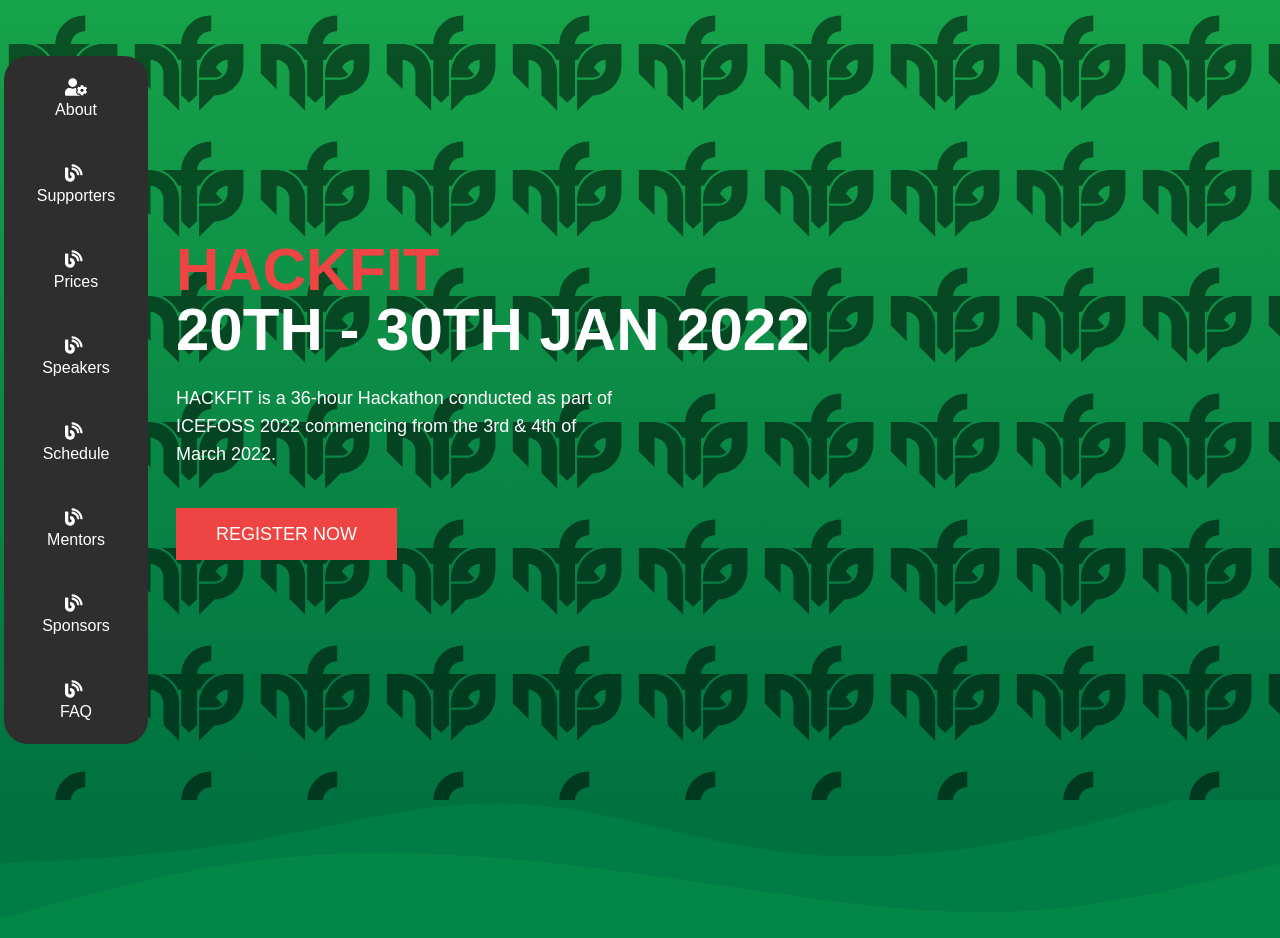
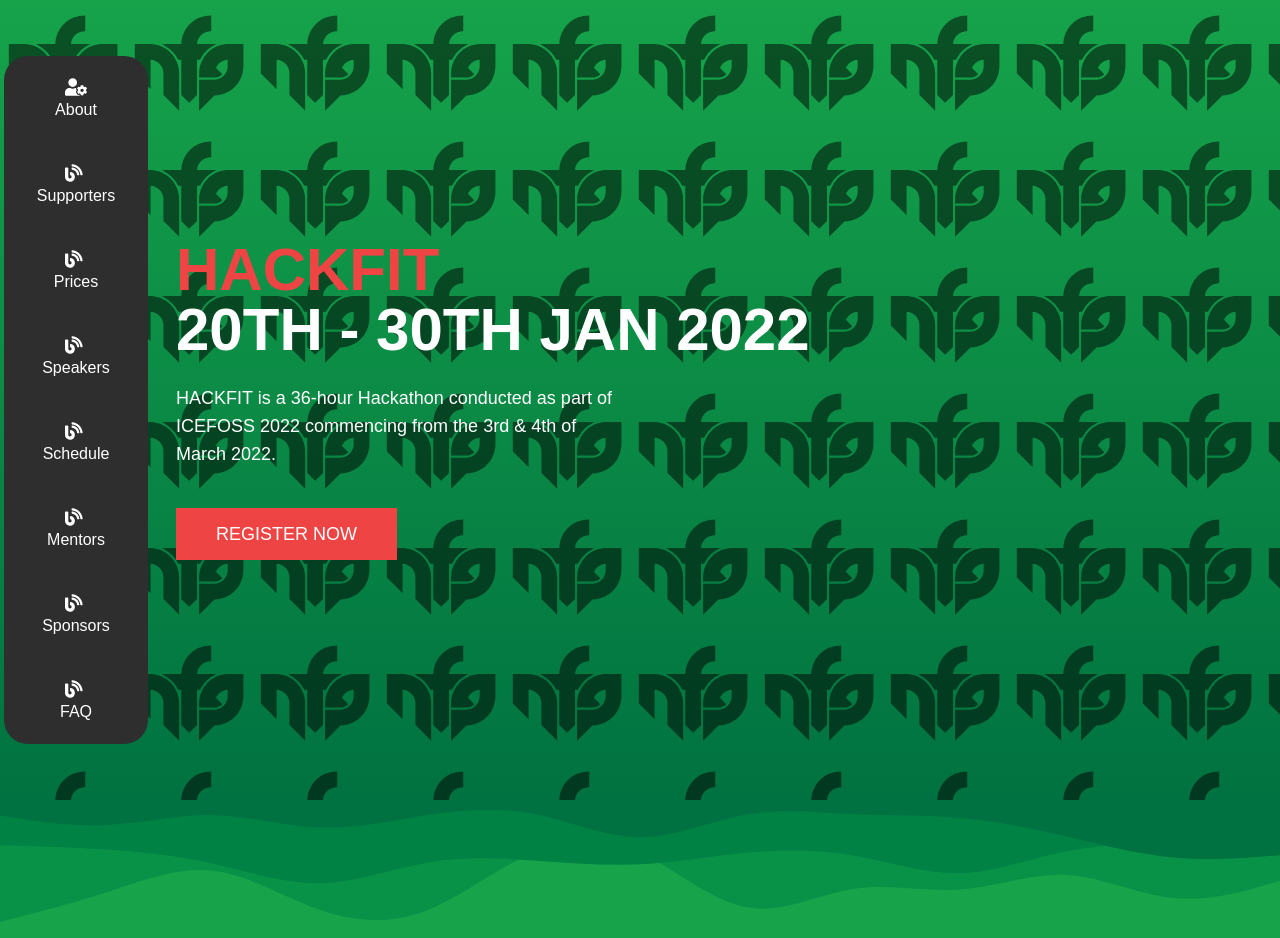
Before and after one commit to ICEFOSS/hackfit, a React (Create React App) app: page / in a window 1280 px wide. Shown: the top 938 px of the page. Built offline with nearby package versions, Linux system fonts and the light colour scheme.

Commit message:
added another wave for large screens

```diff
--- a/src/App.css
+++ b/src/App.css
@@ -1,10 +1,20 @@
 .spacer {
     aspect-ratio: 960/300;
     width: 100%;
-    background-repeat: no-repeat;
+    background-repeat: repeat-x;
     background-position: center;
     background-size: cover;
 }
 .layer1{
     background-image: url('/src/assests/waves.svg');
 }
+
+@media (min-width:641px ) {
+    .spacer {
+        aspect-ratio: 960/100;
+    }
+    .layer1{
+        background-image: url('/src/assests/waves-lg.svg');
+    }
+
+}
--- a/src/components/faq.js
+++ b/src/components/faq.js
@@ -71,7 +71,7 @@ function Each_faq_bar(props) {
         </summary>
 
         <p
-          className="text-lg md:text-xl bg-slate-300 rounded-b p-4 px-6 bg-opacity-30"
+          className="text-lg md:text-xl bg-slate-300 rounded-b p-4 px-6 opacity-95 bg-opacity-30"
           style={{ fontFamily: "sans-serif" }}
         >
           {props.answer}
```
Also changed, not shown: src/assests/waves-lg.svg (added).
